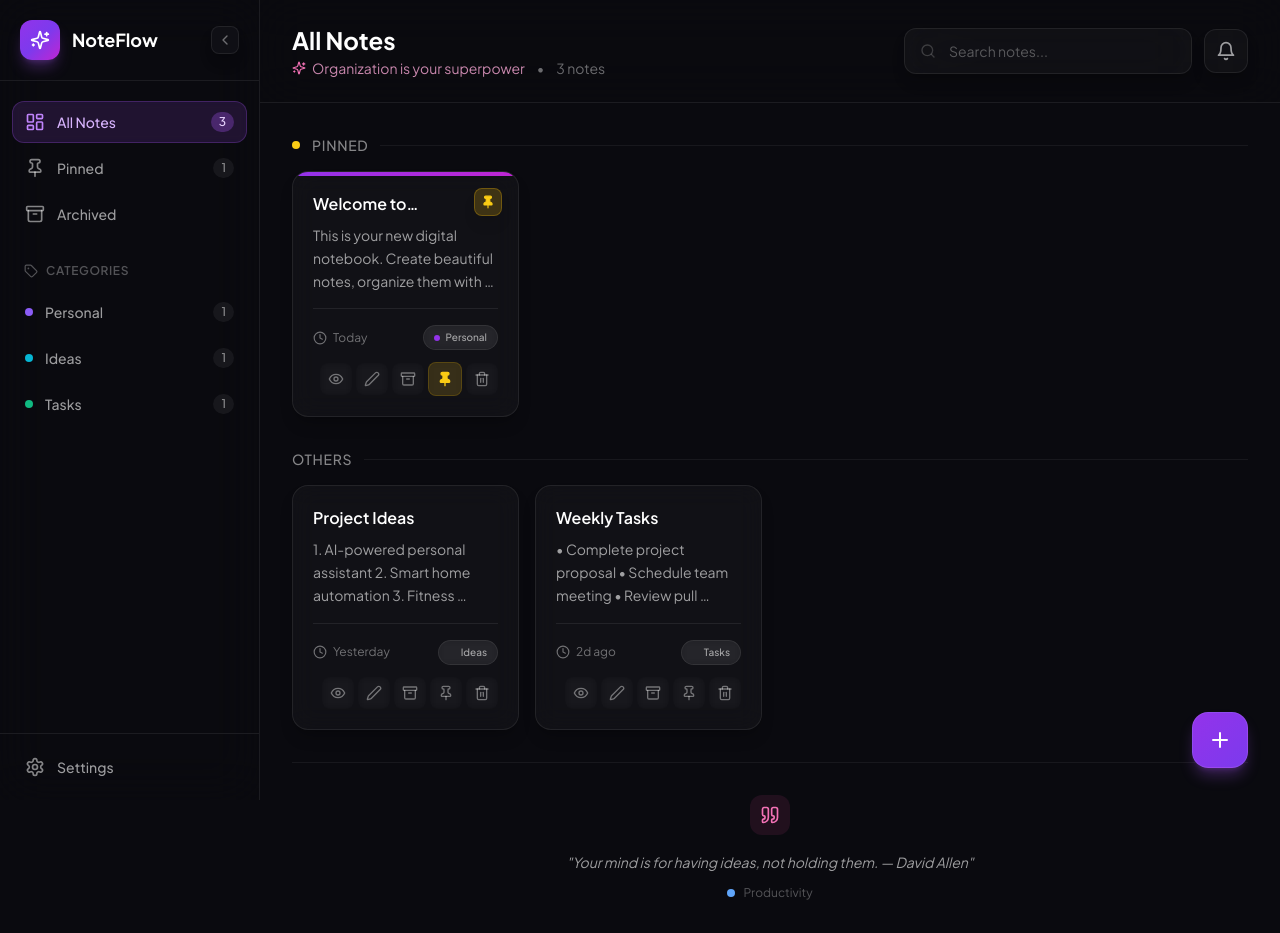
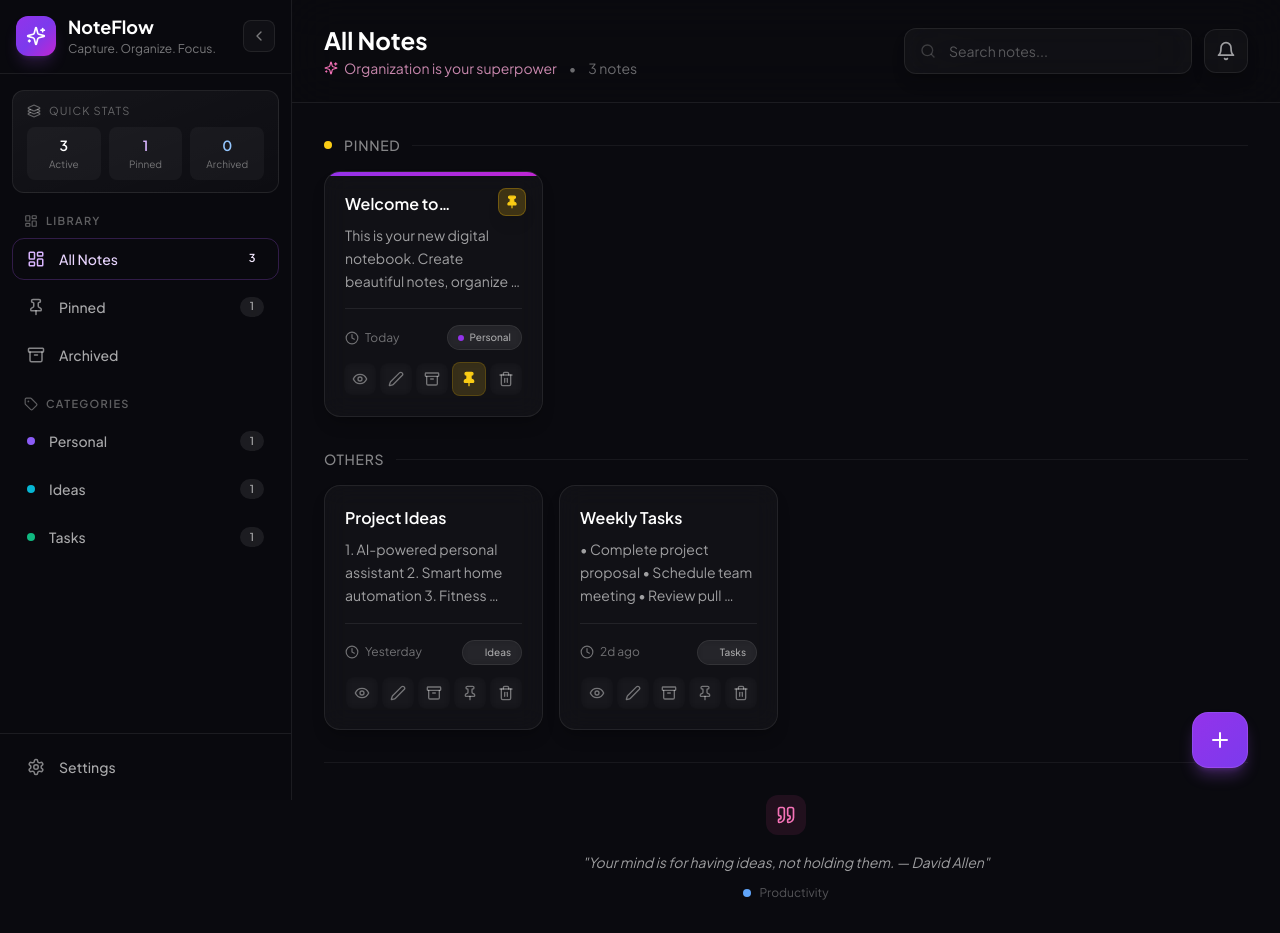
Before and after one commit to DakshSingh-GitHub/NoteFlow, a Next.js app: page / in a window 1280 px wide. Built offline with nearby package versions, Linux system fonts and the light colour scheme.

Commit message:
Changes to Note modal

```diff
--- a/components/NoteModal.tsx
+++ b/components/NoteModal.tsx
@@ -42,24 +42,25 @@ export default function NoteModal({ isOpen, onClose, editingNoteId }: NoteModalP
   const editingNote = editingNoteId ? notes.find((n) => n.id === editingNoteId) : null;
 
   useEffect(() => {
+    const nextContent = editingNote
+      ? normalizeContentForEditor(editingNote.content)
+      : '';
+
     if (editingNote) {
       setTitle(editingNote.title);
-      setContentHtml(normalizeContentForEditor(editingNote.content));
+      setContentHtml(nextContent);
       setCategory(editingNote.category as NoteCategory);
       setColor(editingNote.color);
     } else {
       setTitle('');
-      setContentHtml('');
+      setContentHtml(nextContent);
       setCategory(CATEGORIES[0]);
       setColor(NOTE_COLORS[Math.floor(Math.random() * NOTE_COLORS.length)].value);
     }
+    if (isOpen && editorRef.current) {
+      editorRef.current.innerHTML = nextContent;
+    }
   }, [editingNote, isOpen]);
-
-  useEffect(() => {
-    if (isOpen && editorRef.current) {
-      editorRef.current.innerHTML = contentHtml;
-    }
-  }, [isOpen, editingNoteId]);
 
   useEffect(() => {
     const handleEscape = (e: KeyboardEvent) => {
--- a/components/Sidebar.tsx
+++ b/components/Sidebar.tsx
@@ -10,7 +10,9 @@ import {
   Sparkles,
   ChevronLeft,
   ChevronRight,
-  X
+  X,
+  Layers3,
+  type LucideIcon,
 } from 'lucide-react';
 import { useNotes } from '@/context/NotesContext';
 import { CATEGORIES } from '@/types/note';
@@ -40,15 +42,17 @@ export default function Sidebar({ onSettingsClick, isMobileMenuOpen, onMobileMen
   }, []);
 
   const categoryColors: Record<string, string> = {
-    'Personal': 'bg-violet-500',
-    'Work': 'bg-blue-500',
-    'Ideas': 'bg-cyan-500',
-    'Tasks': 'bg-emerald-500',
-    'Study': 'bg-amber-500',
-    'Health': 'bg-rose-500',
-    'Finance': 'bg-green-500',
-    'Other': 'bg-slate-500',
+    Personal: 'bg-violet-500',
+    Work: 'bg-blue-500',
+    Ideas: 'bg-cyan-500',
+    Tasks: 'bg-emerald-500',
+    Study: 'bg-amber-500',
+    Health: 'bg-rose-500',
+    Finance: 'bg-green-500',
+    Other: 'bg-slate-500',
   };
+
+  const visibleCategories = CATEGORIES.filter((cat) => stats.byCategory[cat] > 0);
 
   const menuItems = [
     {
@@ -59,27 +63,27 @@ export default function Sidebar({ onSettingsClick, isMobileMenuOpen, onMobileMen
         setFilters({ category: null, showArchived: false, showPinned: false });
         if (isMobile) onMobileMenuClose();
       },
-      isActive: !filters.category && !filters.showArchived && !filters.showPinned
+      isActive: !filters.category && !filters.showArchived && !filters.showPinned,
     },
     {
       icon: Pin,
       label: 'Pinned',
       count: stats.pinned,
       onClick: () => {
-        setFilters({ showPinned: true, showArchived: false });
+        setFilters({ showPinned: true, showArchived: false, category: null });
         if (isMobile) onMobileMenuClose();
       },
-      isActive: filters.showPinned
+      isActive: filters.showPinned,
     },
     {
       icon: Archive,
       label: 'Archived',
       count: stats.archived,
       onClick: () => {
-        setFilters({ showArchived: true, showPinned: false });
+        setFilters({ showArchived: true, showPinned: false, category: null });
         if (isMobile) onMobileMenuClose();
       },
-      isActive: filters.showArchived && !filters.showPinned
+      isActive: filters.showArchived && !filters.showPinned,
     },
   ];
 
@@ -88,190 +92,190 @@ export default function Sidebar({ onSettingsClick, isMobileMenuOpen, onMobileMen
     if (isMobile) onMobileMenuClose();
   };
 
+  const sectionLabel = (label: string, Icon?: LucideIcon) =>
+    isOpen ? (
+      <div className="px-3 mb-2 flex items-center gap-2 text-[11px] font-semibold tracking-[0.12em] uppercase text-white/35">
+        {Icon && <Icon className="w-3.5 h-3.5 text-white/35" />}
+        <span>{label}</span>
+      </div>
+    ) : (
+      <div className="flex justify-center mb-2">
+        {Icon && <Icon className="w-3.5 h-3.5 text-white/25" />}
+      </div>
+    );
+
+  const renderNavButton = (
+    key: string,
+    Icon: LucideIcon,
+    label: string,
+    count: number,
+    isActive: boolean,
+    onClick: () => void,
+    leftDot?: string
+  ) => (
+    <button
+      key={key}
+      onClick={onClick}
+      title={!isOpen ? label : undefined}
+      className={`w-full group relative rounded-xl transition-all duration-200 border ${
+        isOpen ? 'px-3.5 py-2.5' : 'px-0 py-2.5'
+      } ${
+        isActive
+          ? 'bg-purple-500/14 border-purple-500/25 text-purple-200'
+          : 'bg-transparent border-transparent text-white/65 hover:text-white hover:bg-white/[0.04]'
+      }`}
+    >
+      <div className={`flex items-center ${isOpen ? 'gap-3.5' : 'justify-center'}`}>
+        {leftDot ? (
+          <span className={`w-2 h-2 rounded-full ${leftDot} flex-shrink-0`} />
+        ) : (
+          <Icon
+            className={`w-[18px] h-[18px] flex-shrink-0 ${
+              isActive ? 'text-purple-300' : 'text-white/50 group-hover:text-white/80'
+            }`}
+          />
+        )}
+
+        {isOpen && <span className="flex-1 text-left text-sm font-medium truncate">{label}</span>}
+
+        {isOpen && count > 0 && (
+          <span
+            className={`min-w-6 h-5 px-1.5 rounded-full text-[11px] font-semibold inline-flex items-center justify-center ${
+              isActive ? 'bg-purple-500/28 text-purple-100' : 'bg-white/[0.08] text-white/55'
+            }`}
+          >
+            {count}
+          </span>
+        )}
+
+        {!isOpen && count > 0 && (
+          <span className="absolute -top-1 -right-1 w-4.5 h-4.5 rounded-full bg-purple-500 text-[9px] font-bold text-white border-2 border-[#0a0a0f] inline-flex items-center justify-center">
+            {count > 9 ? '9+' : count}
+          </span>
+        )}
+      </div>
+    </button>
+  );
+
   const sidebarContent = (
     <>
-      {/* Logo */}
-      <div className="p-5 border-b border-white/[0.08]">
-        <AnimatePresence mode="wait">
-          {isOpen ? (
-            <motion.div
-              key="logo-open"
-              initial={{ opacity: 0 }}
-              animate={{ opacity: 1 }}
-              exit={{ opacity: 0 }}
-              className="flex items-center gap-3"
-            >
-              <div className="w-10 h-10 rounded-xl bg-gradient-to-br from-purple-600 via-violet-600 to-fuchsia-600 flex items-center justify-center shadow-lg shadow-purple-500/30 flex-shrink-0">
+      <div className="px-4 py-4 border-b border-white/[0.08]">
+        <div className={`flex items-center ${isOpen ? 'gap-3' : 'flex-col justify-center gap-3'}`}>
+          <div className="w-10 h-10 rounded-xl bg-gradient-to-br from-purple-600 via-violet-600 to-fuchsia-600 flex items-center justify-center shadow-lg shadow-purple-500/20 flex-shrink-0">
             <Sparkles className="w-5 h-5 text-white" />
           </div>
-              <div className="flex items-center justify-between flex-1">
-                <span className="text-lg font-bold text-white">
-                  NoteFlow
-                </span>
-                {!isMobile && (
-                  <button
-                    onClick={() => setIsOpen(false)}
-                    className="w-7 h-7 rounded-lg glass flex items-center justify-center text-white/40 hover:text-white transition-all"
-                  >
-                    <ChevronLeft className="w-4 h-4" />
-                  </button>
-                )}
-              </div>
-            </motion.div>
-          ) : (
-            <motion.div
-              key="logo-closed"
-              initial={{ opacity: 0 }}
-              animate={{ opacity: 1 }}
-              exit={{ opacity: 0 }}
-              className="flex flex-col items-center gap-3"
-            >
-              <div className="w-11 h-11 rounded-xl bg-gradient-to-br from-purple-600 via-violet-600 to-fuchsia-600 flex items-center justify-center shadow-lg shadow-purple-500/30">
-                <Sparkles className="w-5 h-5 text-white" />
-              </div>
-              {!isMobile && (
-                <button
-                  onClick={() => setIsOpen(true)}
-                  className="w-7 h-7 rounded-lg glass flex items-center justify-center text-white/40 hover:text-white transition-all"
-                >
-                  <ChevronRight className="w-4 h-4" />
-                </button>
-              )}
-            </motion.div>
-          )}
-        </AnimatePresence>
-      </div>
 
-      {/* Navigation */}
-      <nav className="flex-1 px-3 py-5 space-y-1 overflow-y-auto overflow-x-hidden">
-        {menuItems.map((item) => (
-          <button
-            key={item.label}
-            onClick={item.onClick}
-            className={`w-full flex items-center ${isOpen ? 'gap-3 px-3' : 'justify-center px-2'} py-2.5 rounded-xl transition-all duration-200 group relative ${
-              item.isActive
-                ? 'bg-purple-500/15 text-purple-300 border border-purple-500/25 backdrop-blur-sm'
-                : 'text-white/60 hover:text-white hover:bg-white/[0.04] border border-transparent'
-            }`}
-            title={!isOpen ? item.label : undefined}
-          >
-            <item.icon className={`w-5 h-5 flex-shrink-0 transition-colors ${item.isActive ? 'text-purple-400' : 'text-white/50 group-hover:text-white/70'}`} />
           <AnimatePresence mode="wait">
             {isOpen && (
-                <motion.span
-                  initial={{ opacity: 0, width: 0 }}
-                  animate={{ opacity: 1, width: 'auto' }}
-                  exit={{ opacity: 0, width: 0 }}
-                  transition={{ duration: 0.15 }}
-                  className="flex-1 text-left whitespace-nowrap text-sm font-medium"
+              <motion.div
+                initial={{ opacity: 0, x: -6 }}
+                animate={{ opacity: 1, x: 0 }}
+                exit={{ opacity: 0, x: -6 }}
+                className="min-w-0 flex-1"
               >
-                  {item.label}
-                </motion.span>
-              )}
-            </AnimatePresence>
-            {isOpen && item.count > 0 && (
-              <span className={`px-2 py-0.5 text-xs rounded-full font-medium ${
-                item.isActive ? 'bg-purple-500/30 text-purple-200' : 'bg-white/[0.06] text-white/50'
-              }`}>
-                {item.count}
-              </span>
-            )}
-            {!isOpen && item.count > 0 && (
-              <span className="absolute -top-0.5 -right-0.5 w-4 h-4 bg-purple-500 rounded-full text-[9px] flex items-center justify-center text-white font-bold border-2 border-[#0a0a0f]">
-                {item.count > 9 ? '9+' : item.count}
-              </span>
-            )}
-          </button>
-        ))}
-
-        {/* Categories */}
-        <div className="pt-6 space-y-1">
-          <AnimatePresence>
-            {isOpen && (
-              <motion.div
-                initial={{ opacity: 0 }}
-                animate={{ opacity: 1 }}
-                exit={{ opacity: 0 }}
-                className="px-3 mb-3 text-xs font-semibold text-white/30 uppercase tracking-wider flex items-center gap-2"
-              >
-                <Tag className="w-3.5 h-3.5" />
-                Categories
+                <p className="text-white text-lg font-bold leading-tight">NoteFlow</p>
+                <p className="text-xs text-white/45 mt-0.5">Capture. Organize. Focus.</p>
               </motion.div>
             )}
           </AnimatePresence>
 
-          {!isOpen && (
-            <div className="flex justify-center mb-3">
-              <Tag className="w-4 h-4 text-white/30" />
+          {!isMobile && (
+            <button
+              onClick={() => setIsOpen((prev) => !prev)}
+              className="w-8 h-8 rounded-lg border border-white/[0.08] bg-white/[0.03] text-white/45 hover:text-white hover:bg-white/[0.08] transition-all flex-shrink-0"
+              title={isOpen ? 'Collapse sidebar' : 'Expand sidebar'}
+            >
+              {isOpen ? (
+                <ChevronLeft className="w-4 h-4 mx-auto" />
+              ) : (
+                <ChevronRight className="w-4 h-4 mx-auto" />
+              )}
+            </button>
+          )}
+        </div>
+      </div>
+
+      <div className="flex-1 min-h-0 px-3 py-4 space-y-5 overflow-y-auto overflow-x-hidden">
+        {isOpen && (
+          <div className="rounded-xl border border-white/[0.08] bg-gradient-to-br from-white/[0.05] to-white/[0.02] px-3.5 py-3">
+            <div className="flex items-center gap-2 text-[11px] uppercase tracking-[0.1em] text-white/35 mb-2">
+              <Layers3 className="w-3.5 h-3.5" />
+              Quick Stats
+            </div>
+            <div className="grid grid-cols-3 gap-2">
+              <div className="rounded-lg bg-white/[0.04] px-2.5 py-2 text-center">
+                <p className="text-white font-semibold text-sm">{stats.total - stats.archived}</p>
+                <p className="text-[10px] text-white/40 mt-0.5">Active</p>
+              </div>
+              <div className="rounded-lg bg-white/[0.04] px-2.5 py-2 text-center">
+                <p className="text-purple-300 font-semibold text-sm">{stats.pinned}</p>
+                <p className="text-[10px] text-white/40 mt-0.5">Pinned</p>
+              </div>
+              <div className="rounded-lg bg-white/[0.04] px-2.5 py-2 text-center">
+                <p className="text-blue-300 font-semibold text-sm">{stats.archived}</p>
+                <p className="text-[10px] text-white/40 mt-0.5">Archived</p>
+              </div>
+            </div>
           </div>
         )}
 
-          {CATEGORIES.filter(cat => stats.byCategory[cat] > 0).map((category) => (
-            <button
-              key={category}
-              onClick={() => {
+        <div>
+          {sectionLabel('Library', LayoutDashboard)}
+          <div className="space-y-1.5">
+            {menuItems.map((item) =>
+              renderNavButton(item.label, item.icon, item.label, item.count, item.isActive, item.onClick)
+            )}
+          </div>
+        </div>
+
+        <div>
+          {sectionLabel('Categories', Tag)}
+          <div className="space-y-1.5">
+            {visibleCategories.length > 0 ? (
+              visibleCategories.map((category) =>
+                renderNavButton(
+                  category,
+                  Tag,
+                  category,
+                  stats.byCategory[category],
+                  filters.category === category,
+                  () => {
                     setFilters({ category, showArchived: false, showPinned: false });
                     if (isMobile) onMobileMenuClose();
-              }}
-              className={`w-full flex items-center ${isOpen ? 'gap-3 px-3' : 'justify-center px-2'} py-2.5 rounded-xl transition-all duration-200 group relative ${
-                filters.category === category
-                  ? 'bg-purple-500/15 text-purple-300 border border-purple-500/25 backdrop-blur-sm'
-                  : 'text-white/60 hover:text-white hover:bg-white/[0.04] border border-transparent'
-              }`}
-              title={!isOpen ? category : undefined}
-            >
-              <div className={`w-2 h-2 rounded-full flex-shrink-0 ${categoryColors[category] || 'bg-slate-500'}`} />
+                  },
+                  categoryColors[category] || 'bg-slate-500'
+                )
+              )
+            ) : (
               <AnimatePresence mode="wait">
                 {isOpen && (
-                  <motion.span
-                    initial={{ opacity: 0, width: 0 }}
-                    animate={{ opacity: 1, width: 'auto' }}
-                    exit={{ opacity: 0, width: 0 }}
-                    transition={{ duration: 0.15 }}
-                    className="flex-1 text-left whitespace-nowrap text-sm font-medium"
+                  <motion.p
+                    initial={{ opacity: 0 }}
+                    animate={{ opacity: 1 }}
+                    exit={{ opacity: 0 }}
+                    className="text-xs text-white/35 px-3 py-2"
                   >
-                    {category}
-                  </motion.span>
+                    Categories will appear as you create notes.
+                  </motion.p>
                 )}
               </AnimatePresence>
-              {isOpen && stats.byCategory[category] > 0 && (
-                <span className={`px-2 py-0.5 text-xs rounded-full font-medium ${
-                  filters.category === category ? 'bg-purple-500/30 text-purple-200' : 'bg-white/[0.06] text-white/50'
-                }`}>
-                  {stats.byCategory[category]}
-                </span>
             )}
-              {!isOpen && stats.byCategory[category] > 0 && (
-                <span className="absolute -top-0.5 -right-0.5 w-4 h-4 bg-white/20 rounded-full text-[9px] flex items-center justify-center text-white font-bold border-2 border-[#0a0a0f]">
-                  {stats.byCategory[category] > 9 ? '9+' : stats.byCategory[category]}
-                </span>
-              )}
-            </button>
-          ))}
           </div>
-      </nav>
+        </div>
+      </div>
 
-      {/* Footer */}
-      <div className="p-3 border-t border-white/[0.08]">
+      <div className="p-3 border-t border-white/[0.08] bg-[#0a0a0f]/60">
         <button
           onClick={handleSettingsClick}
-          className={`w-full flex items-center ${isOpen ? 'gap-3 px-3' : 'justify-center px-2'} py-2.5 rounded-xl transition-all duration-200 group text-white/60 hover:text-white hover:bg-white/[0.04] border border-transparent`}
           title={!isOpen ? 'Settings' : undefined}
+          className={`w-full rounded-xl transition-all duration-200 border ${
+            isOpen ? 'px-3.5 py-2.5' : 'px-0 py-2.5'
+          } border-transparent text-white/65 hover:text-white hover:bg-white/[0.05]`}
         >
-          <Settings className="w-5 h-5 text-white/50 group-hover:text-white/70 flex-shrink-0" />
-          <AnimatePresence mode="wait">
-            {isOpen && (
-              <motion.span
-                initial={{ opacity: 0, width: 0 }}
-                animate={{ opacity: 1, width: 'auto' }}
-                exit={{ opacity: 0, width: 0 }}
-                transition={{ duration: 0.15 }}
-                className="text-sm font-medium whitespace-nowrap"
-              >
-                Settings
-              </motion.span>
-            )}
-          </AnimatePresence>
+          <div className={`flex items-center ${isOpen ? 'gap-3.5' : 'justify-center'}`}>
+            <Settings className="w-[18px] h-[18px] text-white/50" />
+            {isOpen && <span className="text-sm font-medium">Settings</span>}
+          </div>
         </button>
       </div>
     </>
@@ -279,47 +283,42 @@ export default function Sidebar({ onSettingsClick, isMobileMenuOpen, onMobileMen
 
   return (
     <>
-      {/* Desktop Sidebar */}
       {!isMobile && (
         <motion.aside
           initial={false}
-          animate={{ width: isOpen ? 260 : 72 }}
-          transition={{ type: 'spring', stiffness: 400, damping: 30 }}
-          className="h-screen sticky top-0 hidden lg:flex flex-col z-20 overflow-hidden bg-[#0a0a0f]/80 backdrop-blur-xl border-r border-white/[0.08]"
+          animate={{ width: isOpen ? 292 : 82 }}
+          transition={{ type: 'spring', stiffness: 220, damping: 28, mass: 0.9 }}
+          className="h-screen sticky top-0 hidden lg:flex flex-col z-20 overflow-hidden bg-[#0a0a0f]/85 backdrop-blur-xl border-r border-white/[0.08]"
         >
           {sidebarContent}
         </motion.aside>
       )}
 
-      {/* Mobile Drawer */}
       <AnimatePresence>
         {isMobile && isMobileMenuOpen && (
           <>
-            {/* Backdrop */}
             <motion.div
               initial={{ opacity: 0 }}
               animate={{ opacity: 1 }}
               exit={{ opacity: 0 }}
               onClick={onMobileMenuClose}
-              className="fixed inset-0 bg-black/60 backdrop-blur-sm z-40 lg:hidden"
+              className="fixed inset-0 bg-black/65 backdrop-blur-sm z-40 lg:hidden"
             />
 
-            {/* Drawer */}
             <motion.aside
               initial={{ x: '-100%' }}
               animate={{ x: 0 }}
               exit={{ x: '-100%' }}
-              transition={{ type: 'spring', stiffness: 400, damping: 30 }}
-              className="fixed inset-y-0 left-0 w-[280px] z-50 flex flex-col bg-[#0a0a0f]/95 backdrop-blur-xl border-r border-white/[0.08] lg:hidden"
+              transition={{ type: 'spring', stiffness: 320, damping: 30 }}
+              className="fixed inset-y-0 left-0 w-[300px] max-w-[88vw] z-50 flex flex-col bg-[#0a0a0f]/95 backdrop-blur-xl border-r border-white/[0.08] lg:hidden"
             >
-              {/* Close Button */}
               <button
                 onClick={onMobileMenuClose}
-                className="absolute top-4 right-4 w-9 h-9 rounded-xl glass flex items-center justify-center text-white/50 hover:text-white transition-all z-10"
+                className="absolute top-4 right-4 w-9 h-9 rounded-xl bg-white/[0.05] border border-white/[0.1] flex items-center justify-center text-white/60 hover:text-white transition-all z-10"
+                title="Close menu"
               >
                 <X className="w-5 h-5" />
               </button>
-
               {sidebarContent}
             </motion.aside>
           </>
```
Lines whose indentation alone changed are shown as unchanged.
